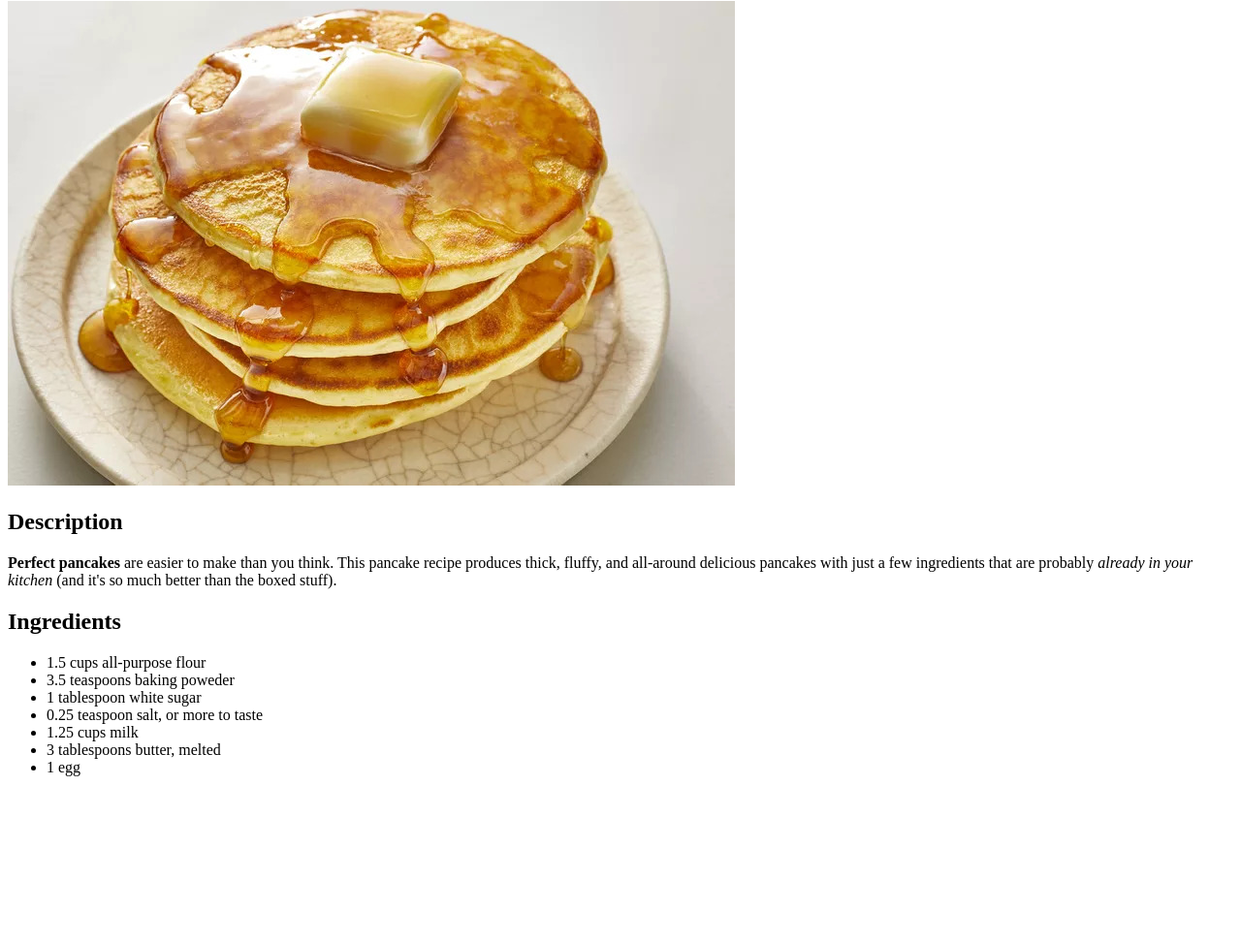
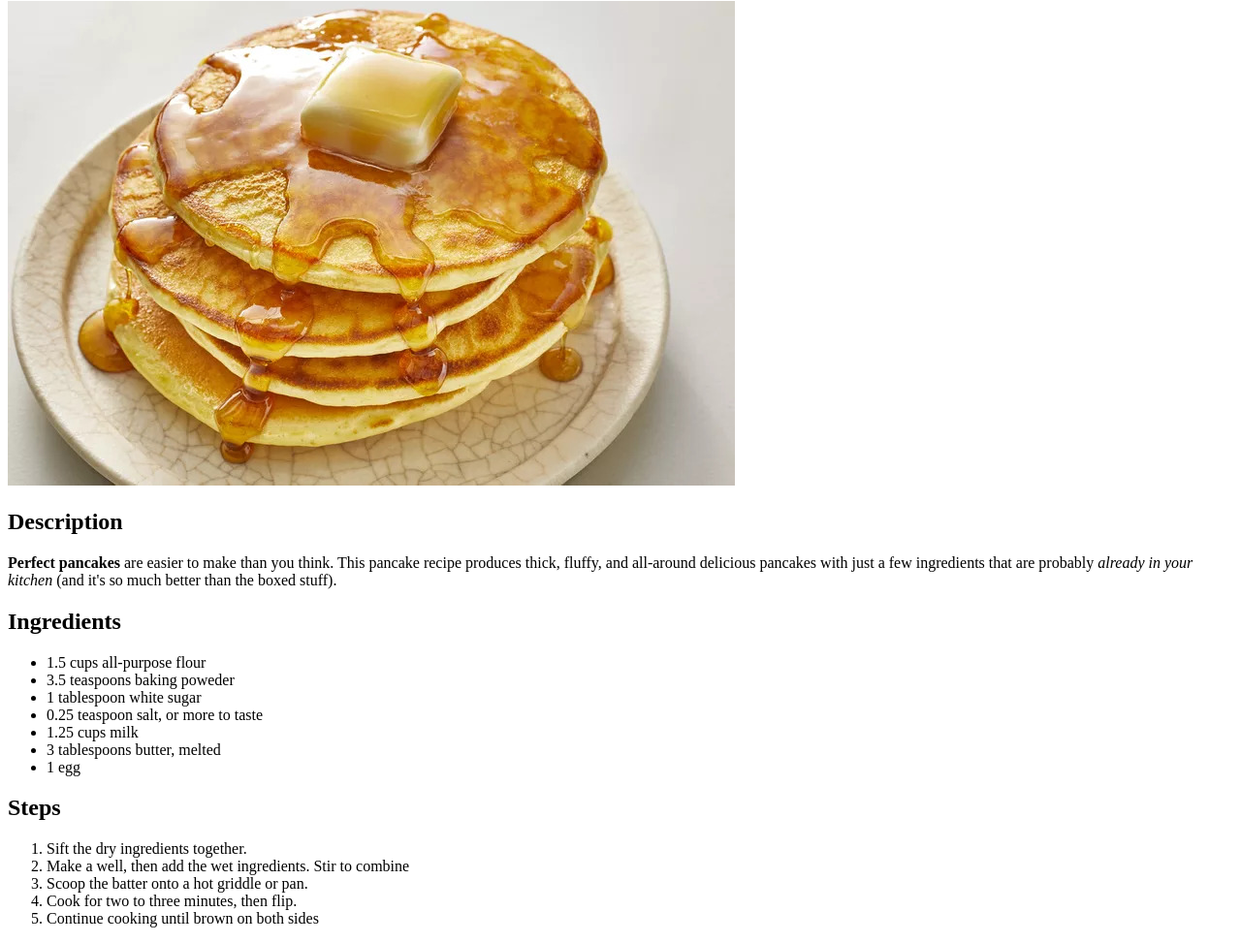
Before and after one commit to JDl337/recipe-site, a plain HTML site: page recipes/pancake.html in a window 1280 px wide. Shown: the part 79-1052 px from the top of the page at 97% size. Before the commit the page ends 896 px from the top, so only its background shows below. Drawn offline with Linux system fonts and the light colour scheme.

Commit message:
Add steps for pancakes

```diff
--- a/recipes/pancake.html
+++ b/recipes/pancake.html
@@ -8,10 +8,12 @@
   <body>
     <h1>Pancakes</h1>
     <img src="../img/pancakes.jpeg" alt="A picture of pancakes">
+
     <h2>Description</h2>
     <p><strong>Perfect pancakes</strong> are easier to make than you think. This pancake recipe produces thick, fluffy, and all-around
     delicious pancakes with just a few ingredients that are probably <em>already in your kitchen</em> (and it's so much better than
       the boxed stuff).</p>
+
     <h2>Ingredients</h2>
     <ul>
       <li>1.5 cups all-purpose flour</li>
@@ -22,5 +24,14 @@
       <li>3 tablespoons butter, melted</li>
       <li>1 egg</li>
     </ul>
+
+    <h2>Steps</h2>
+    <ol>
+      <li>Sift the dry ingredients together.</li>
+      <li>Make a well, then add the wet ingredients. Stir to combine</li>
+      <li>Scoop the batter onto a hot griddle or pan.</li>
+      <li>Cook for two to three minutes, then flip.</li>
+      <li>Continue cooking until brown on both sides</li>
+    </ol>
   </body>
 </html>
```
